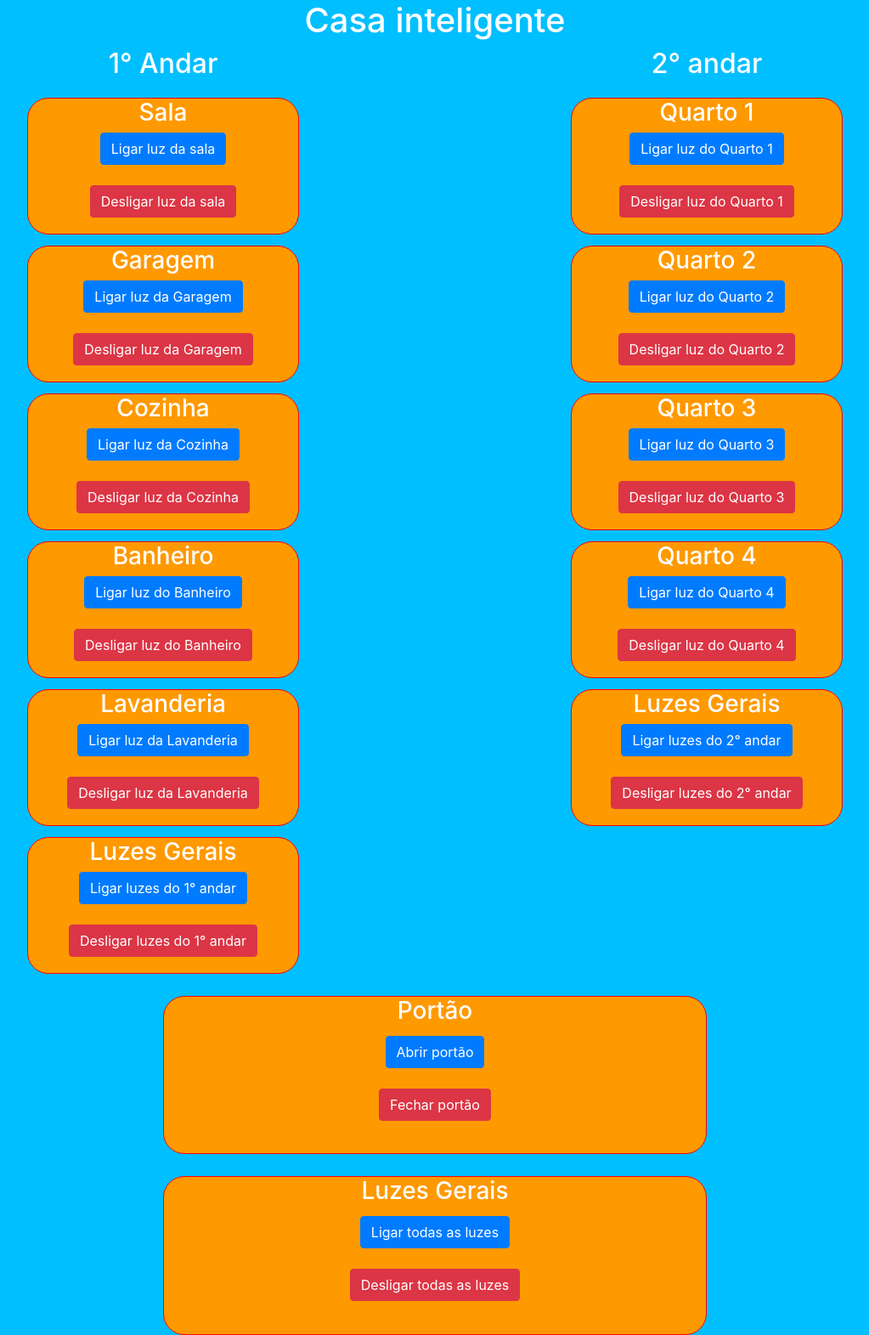
After one commit to Rwaik-Dev/Projeto-Interdisciplinar-II, a PHP site: page /teste.php?odio=1 in a window 1280 px wide. The commit adds this page. Shown: the whole page at 85% size, without its empty margins (128-1151 px from the left). Run offline with PHP 8.4, Linux system fonts and the light colour scheme; data that the repository does not hold is empty.

Commit message:
Add files via upload

```diff
--- /dev/null
+++ b/css/teste.css
@@ -0,0 +1,47 @@
+*{
+	box-sizing: border-box;
+	padding: 0px;
+	margin: 0px;
+
+}
+body{
+	background-color: #00BFFF;
+	color: white;
+}
+body h1{
+	text-align: center;
+}
+
+#andar_1{
+	/*border: solid white 2px;*/
+	width: 50%;
+	float: left;
+	text-align: center;
+}
+#ue{
+	/*border: solid red 2px;*/
+	width: 50%;
+	float: right;
+	text-align: center;
+}
+#sea{
+
+}
+.comodos{
+	border: solid red 1px;
+	text-align: center;
+	float: left;
+	width: 50%;
+	clear: both;
+	margin-left: 25%;
+	margin-top: 2%;
+	color: white;
+	border-radius: 25px;
+	background-color: #ff9900;
+	padding-bottom: 3%;
+
+}
+.comodos h3{
+	margin-bottom: 2%;
+	text-align: center;
+}
--- /dev/null
+++ b/teste.php
@@ -0,0 +1,212 @@
+<?php
+    if ($_REQUEST["odio"] != "")
+    {
+       switch($_REQUEST["odio"])
+       {
+          // Luzes da sala
+          case "Desligar luz da sala" : $acao = "1"; break;
+          case "Ligar luz da sala" : $acao = "2"; break;
+          // Luz da Garagem
+          case "Desligar luz da Garagem": $acao = "4"; break;
+          case "Ligar luz da Garagem" : $acao = "3"; break;
+          // Luz da Cozinha
+          case "Desligar luz da Cozinha": $acao = "5"; break;
+          case "Ligar luz da Cozinha" : $acao = "6"; break;
+          // Luz do Banheiro
+          case "Desligar luz do Banheiro": $acao = "7" ;break;
+          case "Ligar luz do Banheiro" : $acao = "8"; break;
+          // Luz da Lavanderia
+          case "Desligar luz da Lavanderia": $acao = "9" ;break;
+          case "Ligar luz da Lavanderia" : $acao = "10"; break;
+          // Luz Geral
+          case "Desligar luzes do 1° andar": $acao = "11"; break;
+          case "Ligar luzes do 1° andar": $acao = "12"; break;
+
+          // Segundo Andar
+
+          // Comodo 1
+          case "Desligar luz do Quarto 1" : $acao = "13"; break;
+          case "Ligar luz do Quarto 1" : $acao = "14"; break;
+          //Comodo 2
+          case "Desligar luz do Quarto 2" : $acao = "15"; break;
+          case "Ligar luz do Quarto 2" : $acao = "16"; break;
+          // Comodo 3
+          case "Desligar luz do Quarto 3" : $acao = "17"; break;
+          case "Ligar luz do Quarto 3" : $acao = "18"; break;
+          // Comodo 4
+          case "Desligar luz do Quarto 4" : $acao = "19"; break;
+          case "Ligar luz do Quarto 4" : $acao = "20"; break;
+
+          case "Desligar luzes do 2° andar": $acao = "23"; break;
+          case "Ligar luzes do 2° andar": $acao = "24"; break;
+
+
+          //Portão Eletronico
+
+          case 'Abrir portão' : $acao = '21'; break;
+          case 'Fechar portão' : $acao = '22'; break;
+          //Luzes gerais
+          case "Desligar todas as luzes": $acao = "25"; break;
+          case "Ligar todas as luzes": $acao = "26"; break;
+
+
+
+
+       }
+       $conexaoArduino = fopen("COM5","w");
+       fwrite($conexaoArduino,$acao);
+       fclose($conexaoArduino);
+
+     }
+?>
+<!-- Trocar as variaveis de valor do button depois XD -->
+<html>
+  <head>
+     <title>Casa inteligente</title>
+
+           <link rel="stylesheet" href="https://stackpath.bootstrapcdn.com/bootstrap/4.1.3/css/bootstrap.min.css" integrity="sha384-MCw98/SFnGE8fJT3GXwEOngsV7Zt27NXFoaoApmYm81iuXoPkFOJwJ8ERdknLPMO" crossorigin="anonymous">
+      <link rel="stylesheet" type="text/css" href="css/teste.css">
+
+  </head>
+  <body>
+    <h1 class="titulo">Casa inteligente</h1>
+    <div class ="formul">
+
+      <form action="teste.php" method="post" >
+
+        <section id="andar_1">
+          <h2 class="titulo" >1° Andar</h2>
+
+          <div class="comodos">
+            <h3>Sala</h3>
+            <input type="submit" name="odio" class="btn btn-primary " id="Led Sala" value="Ligar luz da sala"><br><br>
+
+            <input type="submit" name="odio" id="Led Sala" class="btn btn-danger " value="Desligar luz da sala">
+          </div><!--comodos-->
+
+          <!--  -->
+
+          <div class="comodos">
+            <h3>Garagem</h3>
+            <input type="submit" name="odio" id="Led Garagem" class="btn btn-primary " value="Ligar luz da Garagem"><br><br>
+            <input type="submit" name="odio" id="Led Garagem" class="btn btn-danger " value="Desligar luz da Garagem">
+          </div><!--comodos-->
+
+          <!--  -->
+
+          <div class="comodos">
+            <h3>Cozinha</h3>
+            <input type="submit" name="odio" id="Led Cozinha" class="btn btn-primary " value="Ligar luz da Cozinha"><br><br>
+            <input type="submit" name="odio" id="Led Cozinha" class="btn btn-danger " value="Desligar luz da Cozinha">
+          </div><!--comodos-->
+
+          <!--  -->
+
+          <div class="comodos">
+            <h3>Banheiro</h3>
+            <input type="submit" name="odio" id="Led Banheiro" class="btn btn-primary "
+              value="Ligar luz do Banheiro"><br><br>
+            <input type="submit" name="odio" id="Led Banheiro" class="btn btn-danger "
+              value="Desligar luz do Banheiro">
+          </div><!--comodos-->
+
+          <!--  -->
+
+          <div class="comodos">
+            <h3>Lavanderia</h3>
+            <input type="submit" name="odio" id="Led Lavanderia" class="btn btn-primary "
+              value="Ligar luz da Lavanderia"><br><br>
+            <input type="submit" name="odio" id="Led Lavanderia" class="btn btn-danger "
+              value="Desligar luz da Lavanderia">
+          </div><!--comodos-->
+
+          <!--  -->
+
+          <div class="comodos">
+            <h3>Luzes Gerais</h3>
+            <input type="submit" name="odio" id="Luzes" class="btn btn-primary "
+              value="Ligar luzes do 1° andar">
+            <br><br>
+            <input type="submit" name="odio" id="Luzes" class="btn btn-danger "
+              value="Desligar luzes do 1° andar">
+          </div><!--comodos-->
+        </section>
+
+        <!--  -->
+
+        <section id="ue">
+          <h2>2° andar</h2>
+
+          <div class="comodos">
+            <h3>Quarto 1</h3>
+            <input type="submit" name="odio" id="Luzes" class="btn btn-primary "
+             value="Ligar luz do Quarto 1">
+            <br><br>
+            <input type="submit" name="odio" id="Luzes" class="btn btn-danger "
+             value="Desligar luz do Quarto 1">
+          </div><!--comodos-->
+
+          <div class="comodos">
+            <h3>Quarto 2</h3>
+            <input type="submit" name="odio" id="Luzes" class="btn btn-primary"
+               value="Ligar luz do Quarto 2">
+            <br><br>
+            <input type="submit" name="odio" id="Luzes" class="btn btn-danger"
+               value="Desligar luz do Quarto 2">
+          </div><!--comodos-->
+
+          <div class="comodos">
+            <h3>Quarto 3</h3>
+            <input type="submit" name="odio" id="Luzes" class="btn btn-primary "
+             value="Ligar luz do Quarto 3">
+            <br><br>
+            <input type="submit" name="odio" id="Luzes" class="btn btn-danger "
+             value="Desligar luz do Quarto 3">
+          </div><!--comodos-->
+
+          <div class="comodos">
+            <h3>Quarto 4</h3>
+            <input type="submit" name="odio" id="Luzes" class="btn btn-primary "
+             value="Ligar luz do Quarto 4">
+            <br><br>
+            <input type="submit" name="odio" id="Luzes" class="btn btn-danger"
+             value="Desligar luz do Quarto 4">
+          </div>
+
+          <div class="comodos">
+            <h3>Luzes Gerais</h3>
+            <input type="submit" name="odio" id="Luzes" class="btn btn-primary"
+              value="Ligar luzes do 2° andar">
+            <br><br>
+            <input type="submit" name="odio" id="Luzes" class="btn btn-danger "
+              value="Desligar luzes do 2° andar">
+          </div><!--comodos-->
+
+        </section>
+
+        <section>
+          <div class="comodos">
+            <h3>Portão</h3>
+              <input type="submit" name="odio" id="Luzes" class="btn btn-primary "
+                value="Abrir portão">
+                <br><br>
+              <input type="submit" name="odio" id="Luzes"class="btn btn-danger"
+                value="Fechar portão">
+          </div>
+
+          <div class="comodos">
+            <h3>Luzes Gerais</h3>
+            <input type="submit" name="odio" id="Luzes" class="btn btn-primary"
+              value="Ligar todas as luzes">
+            <br><br>
+            <input type="submit" name="odio" id="Luzes" class="btn btn-danger"
+              value="Desligar todas as luzes">
+          </div><!--comodos-->
+
+        </section>
+
+        </div> <!-- andar2 -->
+      </form>
+    </div> <!--formul -->
+  </body>
+</html>
```
Also changed, not shown: cadastro.php (+26 -14 lines), css/master.css (added, +36 -0 lines), index.html (+62 -15 lines), login.php (+9 -5 lines), img/lampada.png (added).
